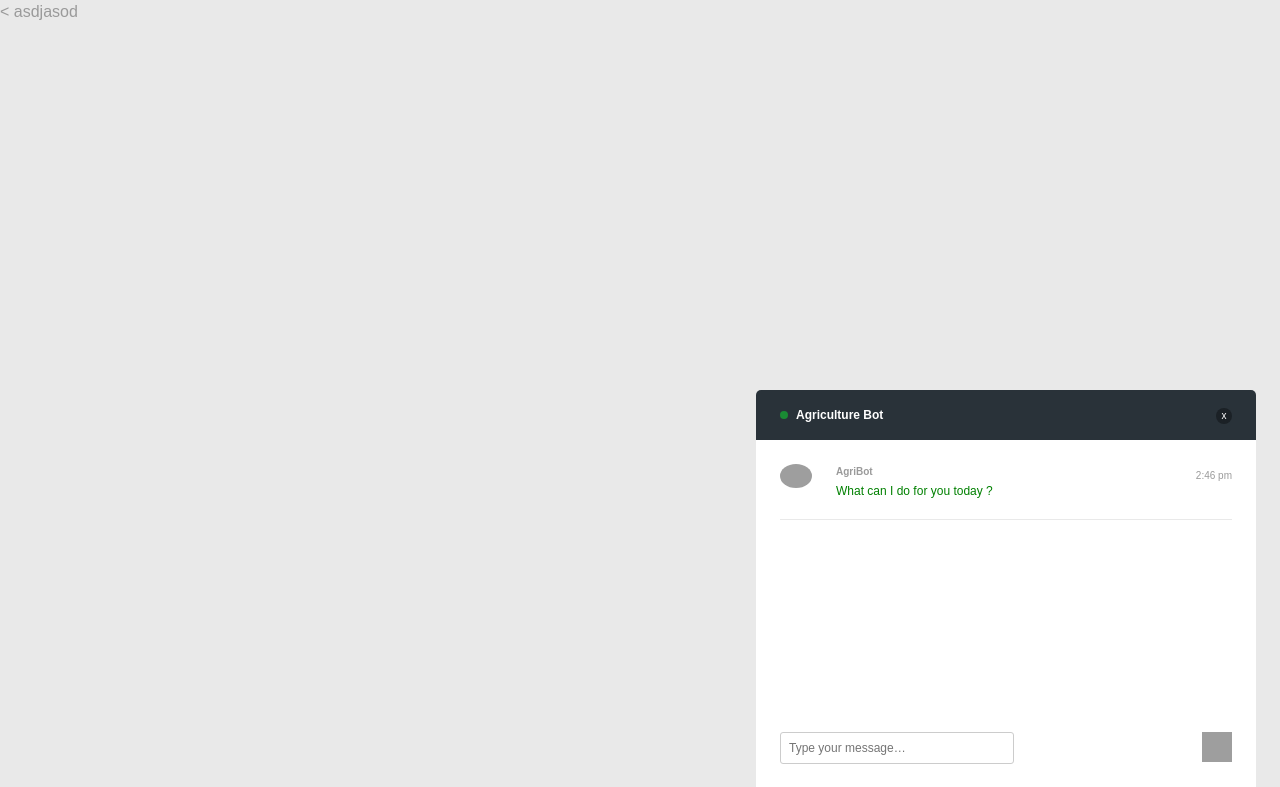
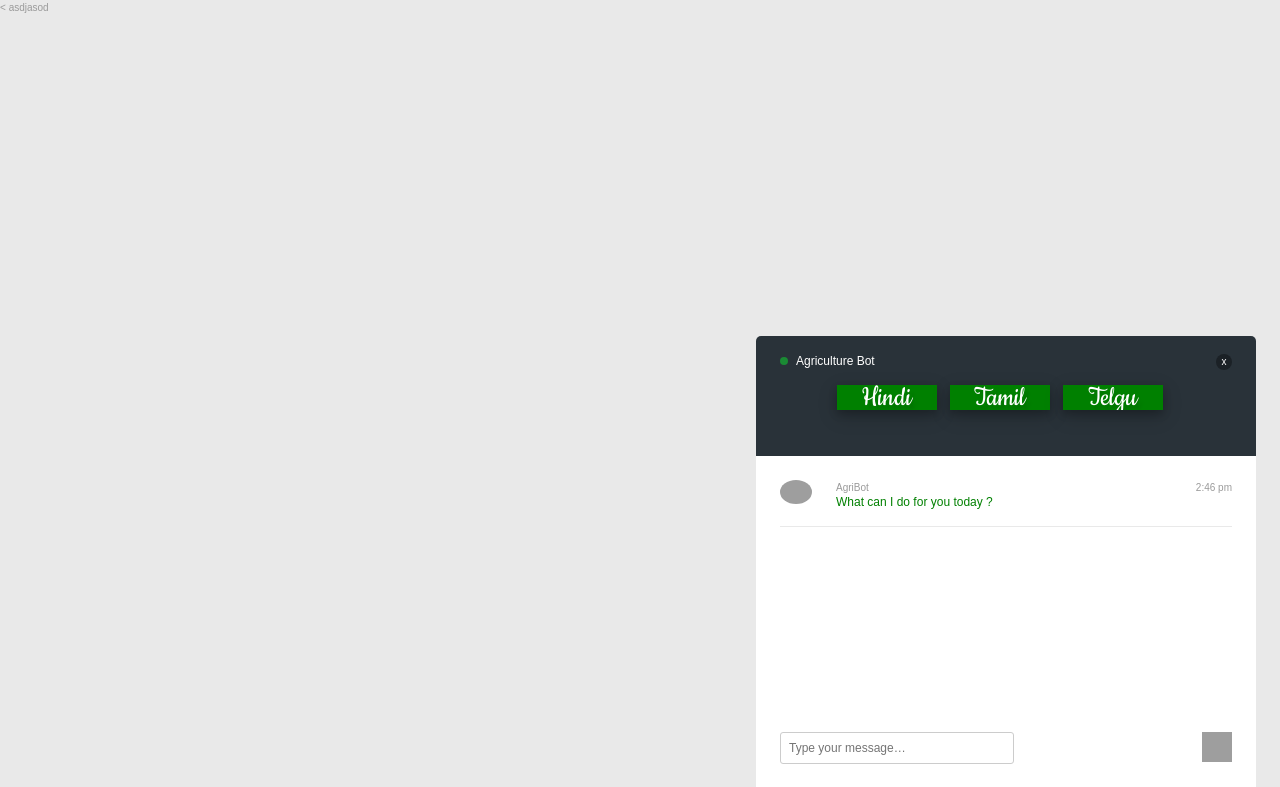
Before and after one commit to mayank2498/SIH-server, a Django app: page /home/ in a window 1280 px wide. Shown: the top 787 px of the page. Run offline with Django 3.2, Linux system fonts and the light colour scheme; some libraries are stand-ins or nearby versions; some web fonts are replaced; grey boxes are pictures that could not be loaded.

Commit message:
chatbot UI

```diff
--- a/templates/home/chatbot.html
+++ b/templates/home/chatbot.html
@@ -2,6 +2,9 @@
 	<script src='https://code.responsivevoice.org/responsivevoice.js'></script>
 	<script src="https://code.jquery.com/jquery-3.2.1.min.js" integrity="sha256-hwg4gsxgFZhOsEEamdOYGBf13FyQuiTwlAQgxVSNgt4=" crossorigin="anonymous"></script>
 <script src="https://maxcdn.bootstrapcdn.com/bootstrap/3.3.7/js/bootstrap.min.js" integrity="sha384-Tc5IQib027qvyjSMfHjOMaLkfuWVxZxUPnCJA7l2mCWNIpG9mGCD8wGNIcPD7Txa" crossorigin="anonymous"></script>
+ <link rel="stylesheet" href="https://maxcdn.bootstrapcdn.com/bootstrap/3.3.7/css/bootstrap.min.css">
+  <script src="https://ajax.googleapis.com/ajax/libs/jquery/3.3.1/jquery.min.js"></script>
+  <script src="https://maxcdn.bootstrapcdn.com/bootstrap/3.3.7/js/bootstrap.min.js"></script>
 	<meta charset="UTF-8">
 	<title>Live Chat</title>
 	<
@@ -19,11 +22,13 @@
 		background-color: green;
 		color:white;
 		border-color: green;
-		height:35px;
-		width:150px;
+		height:25px;
+		width:100px;
 		margin-bottom:30px;
 		box-shadow: 0 4px 8px 0 rgba(0, 0, 0, 0.2), 0 6px 20px 0 rgba(0, 0, 0, 0.19);
-
+		font: 400 30px/0.8 'Cookie', Helvetica, sans-serif;
+  		color: #fff;
+  		text-shadow: 4px 4px 3px rgba(0,0,0,0.1);
 		margin-left:50%;
 	}
 	.mihir:hover{
@@ -212,8 +217,14 @@ p { margin: 0; }
   font-style: italic;
   margin: 0 0 0 80px;
 }
+
+
+
 	</style>
 	<link rel="stylesheet" href="https://fonts.googleapis.com/css?family=Droid+Sans:400,700">
+	<link href='http://fonts.googleapis.com/css?family=Oleo+Script' rel='stylesheet' type='text/css'>
+	<link href='http://fonts.googleapis.com/css?family=Cookie' rel='stylesheet' type='text/css'>
+
 
 </head>
 
@@ -227,9 +238,25 @@ p { margin: 0; }
 
 			<a href="#" class="chat-close">x</a>
 
-			<h4>Agriculture Bot</h4>
+			<h4>Agriculture Bot</h4><br>
 
 			<span class="chat-message-counter">Ask</span>
+			<div class="container-fluid">
+
+			  <div class="row">
+			    	<div class="col-lg-3">
+			     		 <input id="HINDI" class="mihir" type="button" value="Hindi"></input>
+			    	</div>
+			   		 <div class="col-lg-3">
+							<input id="TAMIL" class="mihir" type="button" value="Tamil"></input>
+			   		</div>
+			   		 <div class="col-lg-3">
+							<input id="TELGU" class="mihir" type="button" value="Telgu"></input>
+			   		</div>
+			  	</div>
+			</div>
+
+
 
 		</header>
 
@@ -338,7 +365,7 @@ p { margin: 0; }
 
 
 
-				var voice_HINDI = $('<input class="mihir" type="button" value="Hindi"></input>');
+				var voice_HINDI = $('#HINDI');
 				voice_HINDI.click(function(){
 					if(responsiveVoice.isPlaying()) {
 						responsiveVoice.pause();
@@ -349,8 +376,9 @@ p { margin: 0; }
 				});
 
 
-				var voice_TAMIL = $('<input class="mihir" type="button" value="Tamil"></input>');
-				voice_TAMIL.click(function(){
+				var voice_TAMIL = $('#TAMIL');
+				voice_TAMIL.click(function(e){
+					e.preventDefault();
 					if(responsiveVoice.isPlaying()) {
 						responsiveVoice.pause();
 					}
@@ -359,9 +387,19 @@ p { margin: 0; }
 					}
 				});
 
+				var voice_TELGU = $('#TELGU');
+				voice_TELGU.click(function(){
+					if(responsiveVoice.isPlaying()) {
+						responsiveVoice.pause();
+					}
+					else{
+						responsiveVoice.speak( result.telgu ,"Telgu",{rate: 0.75});
+					}
+				});
+
 
 				var chatMessageContent = $('<div class="chat-message-content clearfix">').append(image,time,username,content,"<hr><br>");
-				$('.chat-history').append(chatMessageContent,voice_HINDI,voice_TAMIL);
+				$('.chat-history').append(chatMessageContent);
 
 
 		});
```
Also changed, not shown: 2 other files.
